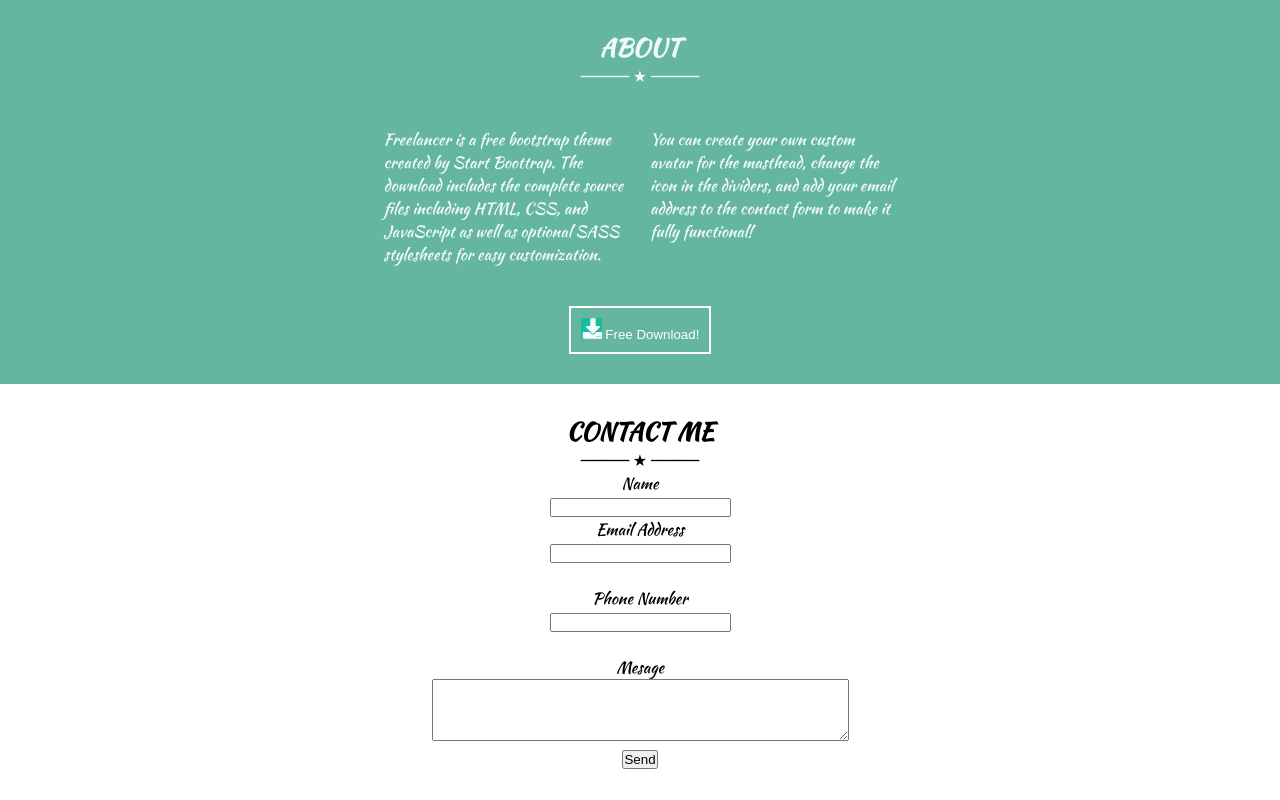
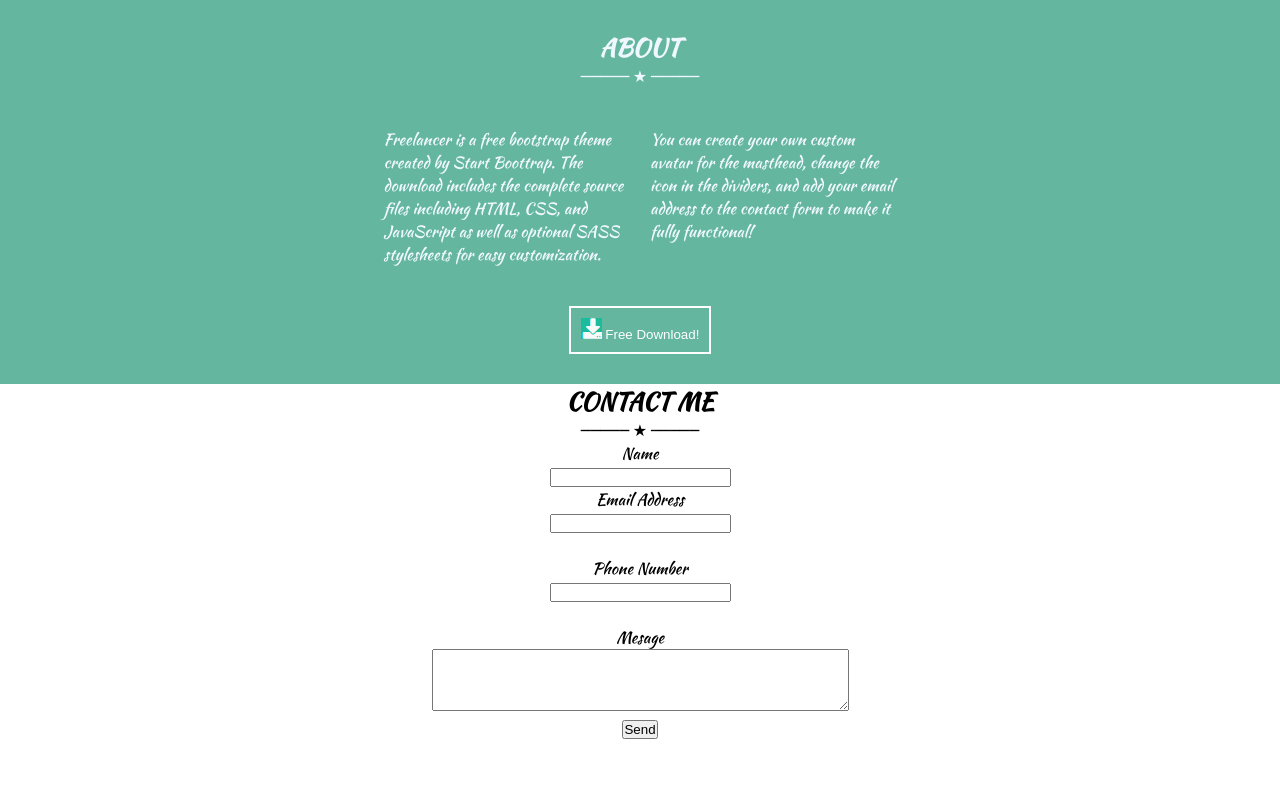
Before and after one commit to Shamanesss/landing, a plain HTML site: page index.html in a window 1280 px wide. Shown: the part 797-1597 px from the top of the page. After the commit the page ends 1537 px from the top, so only its background shows below. Drawn offline with Linux system fonts and the light colour scheme.

Commit message:
actualizacion de formularios

```diff
--- a/index.html
+++ b/index.html
@@ -25,7 +25,7 @@
             <img src="./img/avataaars.svg" alt="avatar" id="avatar"/>
         <h1>START BOOTSTRAP</h1>
        <p>───── &#9733 ───── </p> <!--  presionando alt y 196 se ponen la lineas -->
-        <p>Graphic Artist - Web Designer -Ilustrator </p>
+          <p>Graphic Artist - Web Designer -Ilustrator </p>
         </div>
     </header>
     <div id="porfolio">
@@ -57,17 +57,17 @@
         </div>
         <button class="btn"> Free Download!</button>
     </div>
-    <div id="contact">
+    <div id="contact" class="contact">
         <h2>CONTACT ME</h2>
         <p>───── &#9733 ───── </p>
-        <form action="/" method="get">
-            <label for="name">Name</label><br>
-            <input type="text" id="name" name="name" ><br>
-            <label for="email">Email Address</label><br>
-            <input type="email" id="email" name="email" ><br><br>
-            <label for="email">Phone Number</label><br>
-            <input type="tel" id="phone" name="phone" ><br><br>
-            <label for="mesage">Mesage</label><br>
+        <form action="/" method="get" class="contact-formulario">
+            <label class="contact-label"for="name">Name</label><br>
+            <input  type="text" id="name" name="name" ><br>
+            <label  class="contact-label"for="email">Email Address</label><br>
+            <input  type="email" id="email" name="email" ><br><br>
+            <label  class="contact-label"for="email">Phone Number</label><br>
+            <input  type="tel" id="phone" name="phone" ><br><br>
+            <label class="contact-label"for="mesage">Mesage</label><br>
             <textarea id="mesage" name="mesage" rows="4" cols="50"></textarea><br>
             <input type="submit" value="Send">
           </form>
--- a/styles.css
+++ b/styles.css
@@ -1,4 +1,6 @@
 @import url('https://fonts.googleapis.com/css2?family=Kaushan+Script&display=swap');
+@import url('https://fonts.googleapis.com/css2?family=Poppins:ital,wght@0,100;0,600;1,500;1,600;1,700&display=swap');
+
 *{
     margin: 0px;
     padding: 0px;
@@ -38,7 +40,7 @@ li{
     height: 10.938rem;
    padding: 1.875rem;
 }
-#porfolio, #contact{
+#porfolio{
     color: black;
    text-align: center;
    margin: 1.875rem;
@@ -84,6 +86,9 @@ li{
     cursor: pointer;
     background-color:rgb(62, 129, 110);
 }
-label{
-    text-align: left;
+
+.contact{
+
+    color: black;
+   text-align: center;
 }
```
